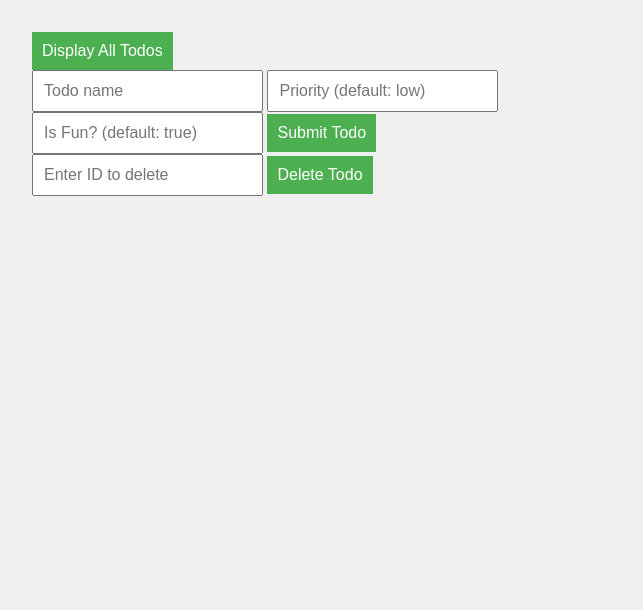
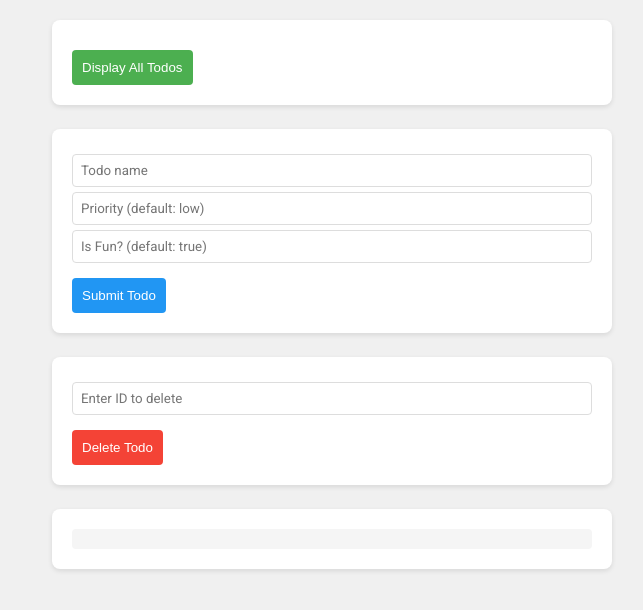
Before and after one commit to Kiwi-tec/todos-API-stateless, a website: page public/index.html in a window 1280 px wide. Shown: the whole page, without its empty margins (308-951 px from the left). Drawn offline with Linux system fonts and the light colour scheme.

Commit message:
Update style.css

```diff
--- a/public/style.css
+++ b/public/style.css
@@ -1,48 +1,108 @@
-body {
-  font-family: sans-serif;
-  max-width: 600px;
-  margin: 0 auto;
-  padding: 2em;
-  background: #f0f0f0;
+@import url('https://fonts.googleapis.com/css2?family=Roboto:wght@300;400;500;700&display=swap');
+
+:root{
+  --bg-color: #f0f0f0;
+  --box-shadow: rgba(0,0,0,0.1);
+  --display-btn: #4CAF50;
+  --display-btn-hover: #45a049;
+  --delete-btn: #f44336;
+  --delete-btn-hover: #d32f2f;
+  --submit-btn: #2196F3;
+  --submit-btn-hover: #0b7dda;
 }
 
-h1 {
-  text-align: center;
+*{
+  margin: 0;
+  padding: 0;
 }
 
-form {
-  display: flex;
-  gap: 10px;
-  margin-bottom: 20px;
+body {
+  font-family: 'Roboto', Arial, sans-serif;
+  padding: 20px;
+  background-color: var(--bg-color);
 }
 
-input, select, button {
-  padding: 10px;
-  font-size: 1em;
+.container {
+  display: flex;
+  flex-direction: column;
+  gap: 1.5rem;
+  max-width: 35rem;
+  margin: 0 auto;
+}
+
+.block {
+  background: #fff;
+  padding: 20px;
+  border-radius: 8px;
+  box-shadow: 0 2px 5px var(--box-shadow);
 }
 
 button {
-  background-color: #4CAF50;
-  color: white;
+  padding: 10px;
+  margin-top: 10px;
+  cursor: pointer;
   border: none;
-  cursor: pointer;
+  border-radius: 4px;
+  transition: background-color 0.3s ease, transform 0.2s ease;
 }
 
+/* Added hover effects for all buttons */
 button:hover {
-  background-color: #45a049;
+  transform: translateY(-2px);
+  box-shadow: 0 4px 8px var(--box-shadow);
 }
 
-ul {
-  list-style: none;
-  padding: 0;
+#displayTodos {
+  background-color: var(--display-btn);
+  color: white;
 }
 
-li {
-  background: white;
-  margin-bottom: 10px;
+#displayTodos:hover {
+  background-color: var(--display-btn-hover);
+}
+
+#submitTodo {
+  background-color: var(--submit-btn);
+  color: white;
+}
+
+#submitTodo:hover {
+  background-color: var(--submit-btn-hover);
+}
+
+#deleteTodo {
+  background-color: var(--delete-btn);
+  color: white;
+}
+
+#deleteTodo:hover {
+  background-color: var(--delete-btn-hover);
+}
+
+input {
+  display: block;
+  margin: 5px 0;
+  padding: 8px;
+  width: 100%;
+  box-sizing: border-box;
+  font-family: 'Roboto', Arial, sans-serif;
+  border: 1px solid #ddd;
+  border-radius: 4px;
+}
+
+input:focus {
+  outline: none;
+  border-color: var(--submit-btn);
+  box-shadow: 0 0 5px rgba(33, 150, 243, 0.3);
+}
+
+#todoDisplay {
+  white-space: pre-wrap;
+  word-break: break-word;
+  max-height: 300px;
+  overflow-y: auto;
+  font-family: monospace;
+  background-color: #f5f5f5;
   padding: 10px;
   border-radius: 4px;
-  display: flex;
-  justify-content: space-between;
-  align-items: center;
 }
```
